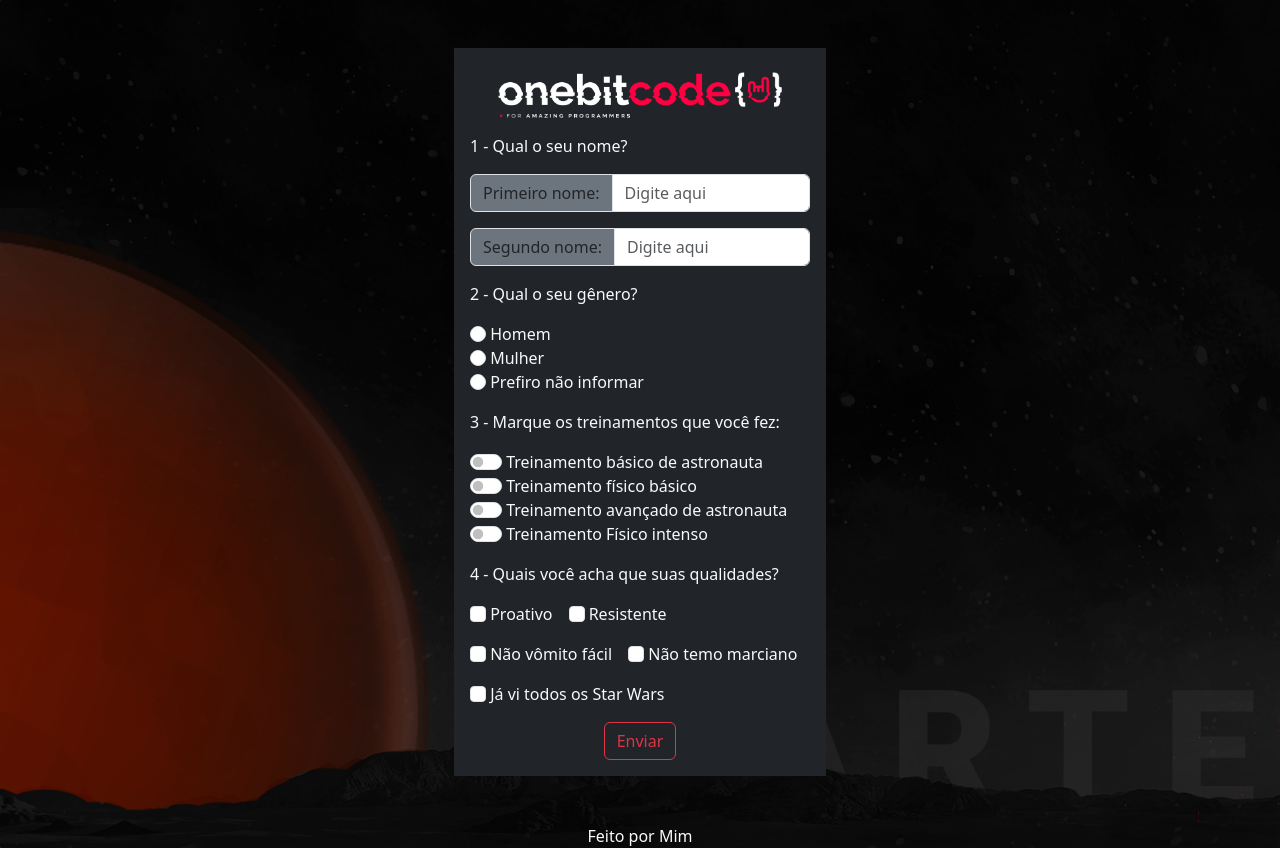
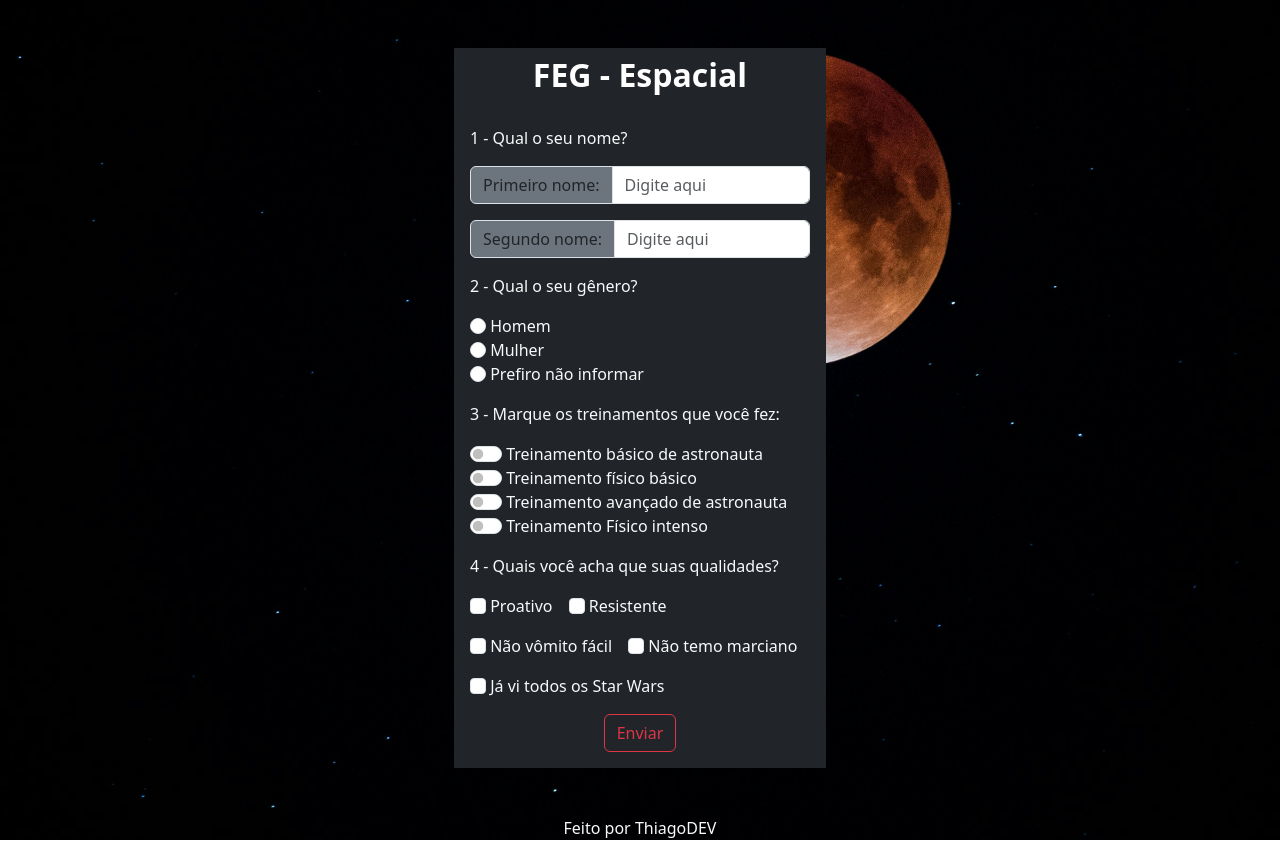
Before and after one commit to thiagojxavier/page-login, a website: page index.html in a window 1280 px wide. Drawn offline with nearby package versions, Linux system fonts and the light colour scheme.

Commit message:
Adding favicon, changing background image and other adjustments

```diff
--- a/css/styles.css
+++ b/css/styles.css
@@ -1,9 +1,10 @@
 body {
-    background-image: url(../images/backgroundLp.png);
+    background-image: url(../images/background.jpg);
     background-size: cover;
+    background-repeat: no-repeat;
 }
 
-#last-name {
+.span-name {
     border-top-right-radius: 0;
     border-bottom-right-radius: 0;
 }
--- a/index.html
+++ b/index.html
@@ -4,6 +4,7 @@
     <meta charset="UTF-8">
     <meta name="viewport" content="width=device-width, initial-scale=1.0">
     <title>Rumo a marte</title>
+    <link rel="shortcut icon" href="./images/favicon.png" type="image/x-icon">
     <link rel="stylesheet" href="./node_modules/bootstrap/dist/css/bootstrap.css">
     <link rel="stylesheet" href="./css/styles.css">
 </head>
@@ -11,22 +12,25 @@
     <div class="container container-fluid-sm">
         <form class="container col-sm-8 col-md-6 col-lg-4 bg-dark my-5 px-3 text-light">
             <header class="col-6 col-sm-10 mx-auto">
-                <img class="img-fluid mt-4 mb-3" src="./images/logoOneBitDark.png" alt="Logo da OneBitCode">
+                <h1 class="text-white fw-bold text-center fs-2 pt-2 pb-4">FEG - Espacial</h1>
             </header>
             <div class="name mb-3 d-flex flex-column">
                 <p>1 - Qual o seu nome?</p>
-                <!-- fazer botoes -->
                 <div class="input-group mb-3">
                     <div class="input-group-prepend">
-                      <span class="input-group-text bg-secondary" id="last-name">Primeiro nome:</span>
+                      <label for="first-name">
+                        <span class="input-group-text bg-secondary span-name">Primeiro nome:</span>
+                      </label>
                     </div>
-                    <input type="text" class="form-control" placeholder="Digite aqui" aria-label="Usuário" aria-describedby="input de primeiro nome">
+                    <input type="text" class="form-control" placeholder="Digite aqui" aria-label="Usuário" aria-describedby="input de primeiro nome" id="first-name">
                 </div>
                 <div class="input-group">
                     <div class="input-group-prepend">
-                      <span class="input-group-text bg-secondary" id="last-name">Segundo nome:</span>
+                      <label for="last-name">
+                        <span class="input-group-text bg-secondary span-name">Segundo nome:</span>
+                      </label>
                     </div>
-                    <input type="text" class="form-control" placeholder="Digite aqui" aria-label="Usuário" aria-describedby="input de segundo nome">
+                    <input type="text" class="form-control" placeholder="Digite aqui" aria-label="Usuário" aria-describedby="input de segundo nome" id="last-name">
                 </div>
             </div>
             <div class="gender mb-3">
@@ -34,39 +38,35 @@
                 <div class="container-gender-input d-flex flex-column">
                     <div>
                         <input class="form-check-input" type="radio" name="gender" id="Masculino">
-                        Homem
+                        <label for="Masculino">Homem</label>
                     </div>
                     <div>
                         <input class="form-check-input" type="radio" name="gender" id="Feminino">
-                        Mulher
+                        <label for="Feminino">Mulher</label>
                     </div>
                     <div>
-                        <input class="form-check-input" type="radio" name="gender" id="notInform">
-                        Prefiro não informar
+                        <input class="form-check-input" type="radio" name="gender" id="naoInformado">
+                        <label for="naoInformado">Prefiro não informar</label>
                     </div>
                 </div>
             </div>
             <div class="trainings mb-3">
                 <p>3 - Marque os treinamentos que você fez:</p>
                 <div class="form-switch">
-                    <input class="form-check-input" type="checkbox" name="trainings" id="
-                    astronaut-basics">
-                    Treinamento básico de astronauta
+                    <input class="form-check-input" type="checkbox" name="trainings" id="astronaut-basics">
+                    <label for="astronaut-basics">Treinamento básico de astronauta</label>
                 </div>
                 <div class="form-switch">
-                    <input class="form-check-input" type="checkbox" name="trainings" id="
-                    basic-physics">
-                    Treinamento físico básico
+                    <input class="form-check-input" type="checkbox" name="trainings" id="basic-physics">
+                    <label for="basic-physics">Treinamento físico básico</label>
                 </div>
                 <div class="form-switch">
-                    <input class="form-check-input" type="checkbox" name="trainings" id="
-                    advanced-astronaut">
-                    Treinamento avançado de astronauta
+                    <input class="form-check-input" type="checkbox" name="trainings" id="advanced-astronaut">
+                    <label for="advanced-astronaut">Treinamento avançado de astronauta</label>
                 </div>
                 <div class="form-switch">
-                    <input class="form-check-input" type="checkbox" name="trainings" id="
-                    intense-physical">
-                    Treinamento Físico intenso
+                    <input class="form-check-input" type="checkbox" name="trainings" id="intense-physical">
+                    <label for="intense-physical">Treinamento Físico intenso</label>
                 </div>
             </div>
             <div class="qualities mb-3">
@@ -74,23 +74,23 @@
                 <div class="d-flex flex-wrap gap-3">
                     <div>
                         <input class="form-check-input" type="checkbox" name="qualities" id="proactive">
-                        Proativo
+                        <label for="proactive">Proativo</label>
                     </div>
                     <div>
                         <input class="form-check-input" type="checkbox" name="qualities" id="resistant">
-                        Resistente
+                        <label for="resistant">Resistente</label>
                     </div>
                     <div>
                         <input class="form-check-input" type="checkbox" name="qualities" id="don't-vomit-easily">
-                        Não vômito fácil
+                        <label for="don't-vomit-easily">Não vômito fácil</label>
                     </div>
                     <div>
-                        <input class="form-check-input" type="checkbox" name="qualities" id="i-don't-fear-martians">
-                        Não temo marciano
+                        <input class="form-check-input" type="checkbox" name="qualities" id="don't-fear-martians">
+                        <label for="don't-fear-martians">Não temo marciano</label>
                     </div>
                     <div>
                         <input class="form-check-input" type="checkbox" name="qualities" id="i've-seen-all-the-star-wars">
-                        Já vi todos os Star Wars
+                        <label for="i've-seen-all-the-star-wars">Já vi todos os Star Wars</label>
                     </div>
                 </div>
             </div>
@@ -98,7 +98,7 @@
                 <button type="button" class="btn btn btn-outline-danger  mb-3 ">Enviar</button>
             </div>
         </form>
-        <footer class="text-light text-center">Feito por Mim</footer>
+        <footer class="text-light text-center">Feito por ThiagoDEV</footer>
     </div>
     <script src="./node_modules/bootstrap/dist/js/bootstrap.js"></script>
 </body>
```
Also changed, not shown: images/background.jpg (added), images/backgroundLp.png (deleted), images/favicon.png (added).
